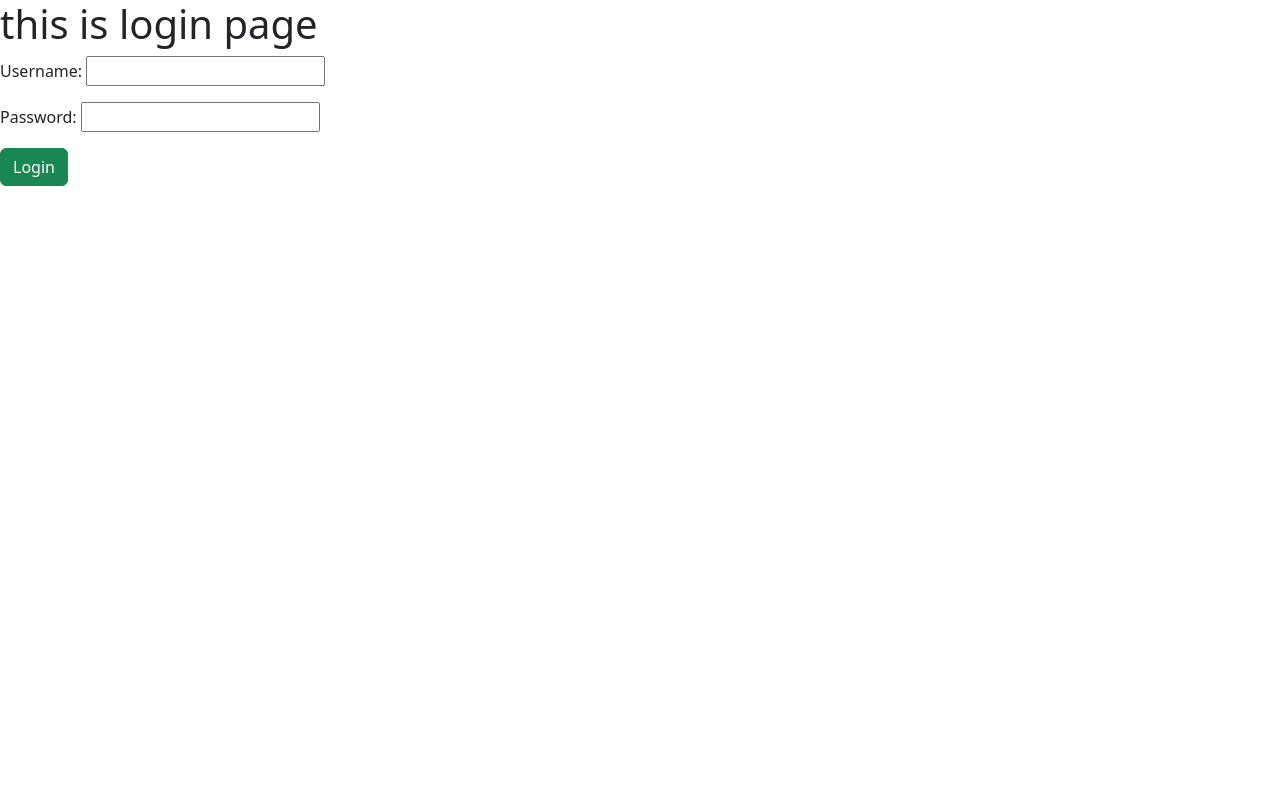
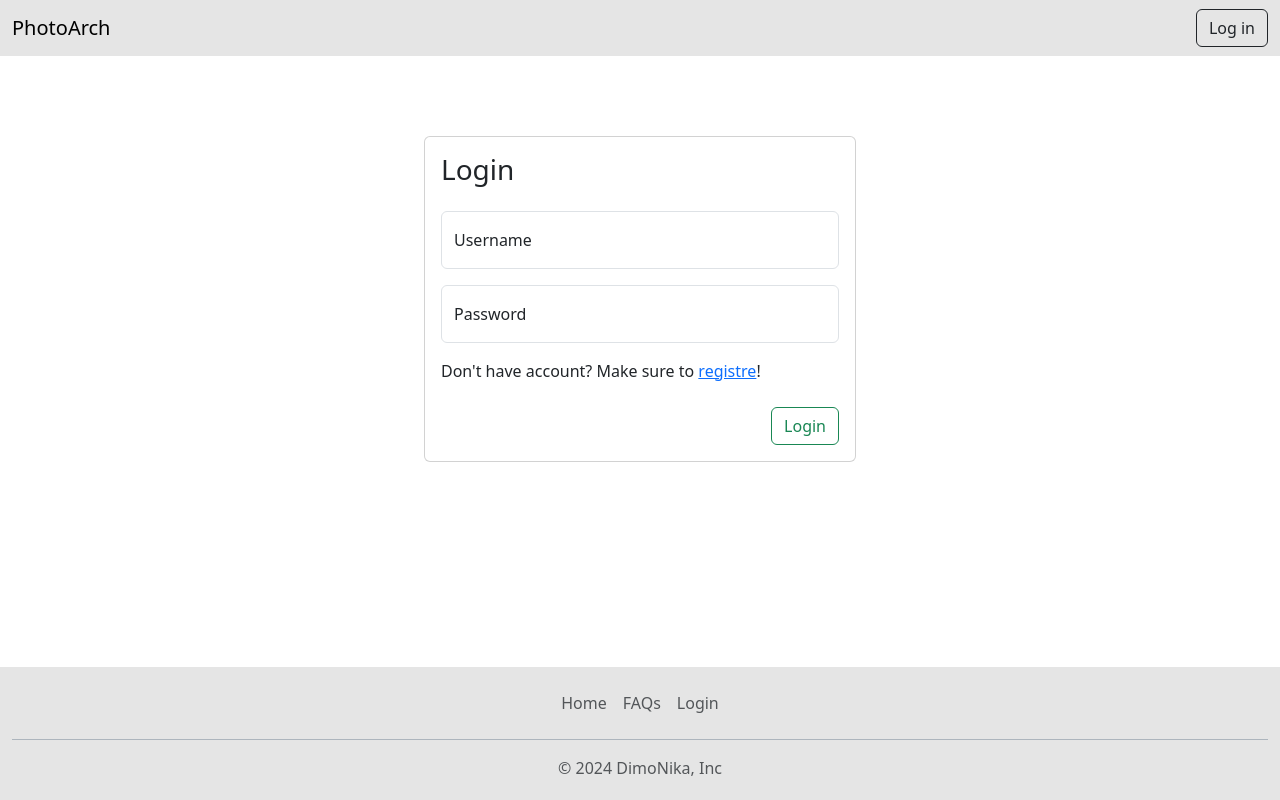
Before and after one commit to DimoNika/photoarch, a Django app: page /login/ in a window 1280 px wide. Run offline with Django 5.2, Linux system fonts and the light colour scheme.

Commit message:
Designed page for home page and login form, login works on form

```diff
--- a/photoarch/users/forms.py
+++ b/photoarch/users/forms.py
@@ -3,6 +3,16 @@ from django import forms
 
 class LoginUserForm(forms.Form):
     username = forms.CharField(label="Username",
-                                widget=forms.widgets.TextInput(attrs={"class": "form-input"}))
+        widget=forms.widgets.TextInput(attrs={"class": "form-control",
+
+                                              "type":"username",
+                                              "id":"username",
+                                              "placeholder":"Username"}))
+
+
     password = forms.CharField(label="Password",
-                                widget=forms.widgets.PasswordInput(attrs={"class": "form-input"}))
+        widget=forms.widgets.PasswordInput(attrs={"class": "form-control",
+
+                                                  "type":"password",
+                                                  "id":"password",
+                                                  "placeholder":"Password"}))
--- a/photoarch/users/templates/users/login.html
+++ b/photoarch/users/templates/users/login.html
@@ -11,16 +11,60 @@
 </head>
 <body>
 
-    <h1>this is login page</h1>
+    <nav class="navbar" style="background-color: rgba(0, 0, 0, 0.1);">
+        <div class="container-fluid">
+          <a class="navbar-brand" href="#">
+            PhotoArch
+          </a>
+          <a href="{% url 'users:login' %}" class="btn btn-outline-dark">Log in</a>
+        </div>
+    </nav>
 
-    <form action="" method="post">
-        {% csrf_token %}
-        {{ form.as_p }}
-        <p>
-            <button class="btn btn-success">Login</button>
-        </p>
-    </form>
 
+
+
+    <div style="margin-top: 10vh;">
+        <div class="card mx-auto" style="width: 27rem;">
+            <div class="card-body">
+            <h3 class="card-title mb-4">Login</h3>
+
+
+            <form action="" method="post">
+
+                {% csrf_token %}
+                {% for field in form %}
+
+                <div class="form-floating mb-3">
+                    {{ field }}
+
+                    <label for="{{ field.id }}">{{ field.name|capfirst }}</label>
+                </div>
+                {% endfor %}
+
+                <span class="mb-4" style="display: block;">Don't have account? Make sure to <a href="">registre</a>!</span>
+
+                <button class="btn btn-outline-success float-end">Login</button>
+            </form>
+            </div>
+        </div>
+    </div>
+
+
+
+
+
+
+
+    <div class="container-fluid fixed-bottom" style="background-color: rgba(0, 0, 0, 0.1);">
+        <footer class="py-3 my-0">
+          <ul class="nav justify-content-center border-bottom pb-3 mb-3 border-dark-subtle">
+            <li class="nav-item"><a href="{% url 'home' %}" class="nav-link px-2 text-body-secondary">Home</a></li>
+            <li class="nav-item"><a href="#" class="nav-link px-2 text-body-secondary">FAQs</a></li>
+            <li class="nav-item"><a href="{% url 'users:login' %}" class="nav-link px-2 text-body-secondary">Login</a></li>
+          </ul>
+          <p class="text-center text-body-secondary mb-1">&copy; 2024 DimoNika, Inc</p>
+        </footer>
+    </div>
 </body>
 <script src="https://cdn.jsdelivr.net/npm/bootstrap@5.3.3/dist/js/bootstrap.bundle.min.js" integrity="sha384-YvpcrYf0tY3lHB60NNkmXc5s9fDVZLESaAA55NDzOxhy9GkcIdslK1eN7N6jIeHz" crossorigin="anonymous"></script>
 </html>
```
Also changed, not shown: photoarch/photocore/templates/photocore/index.html (+27 -4 lines), photoarch/db.sqlite3.
